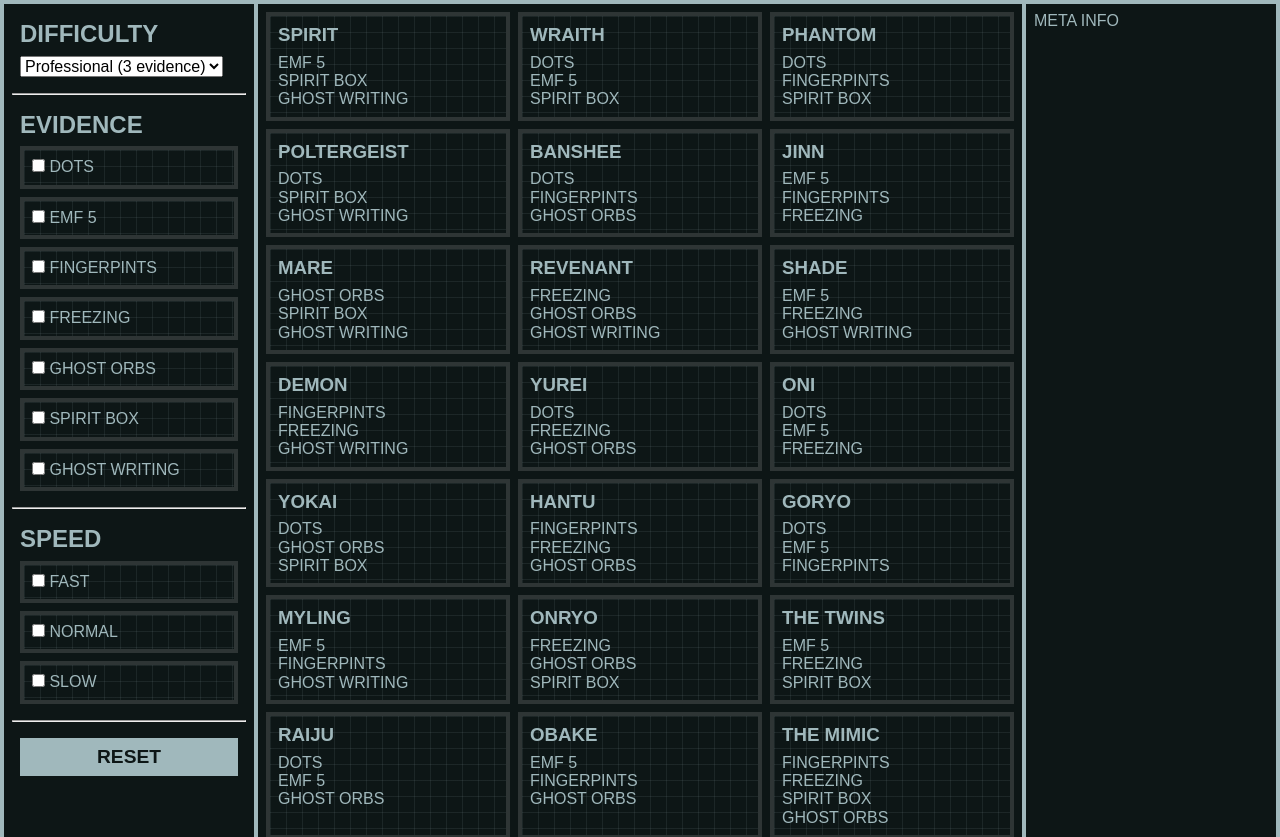
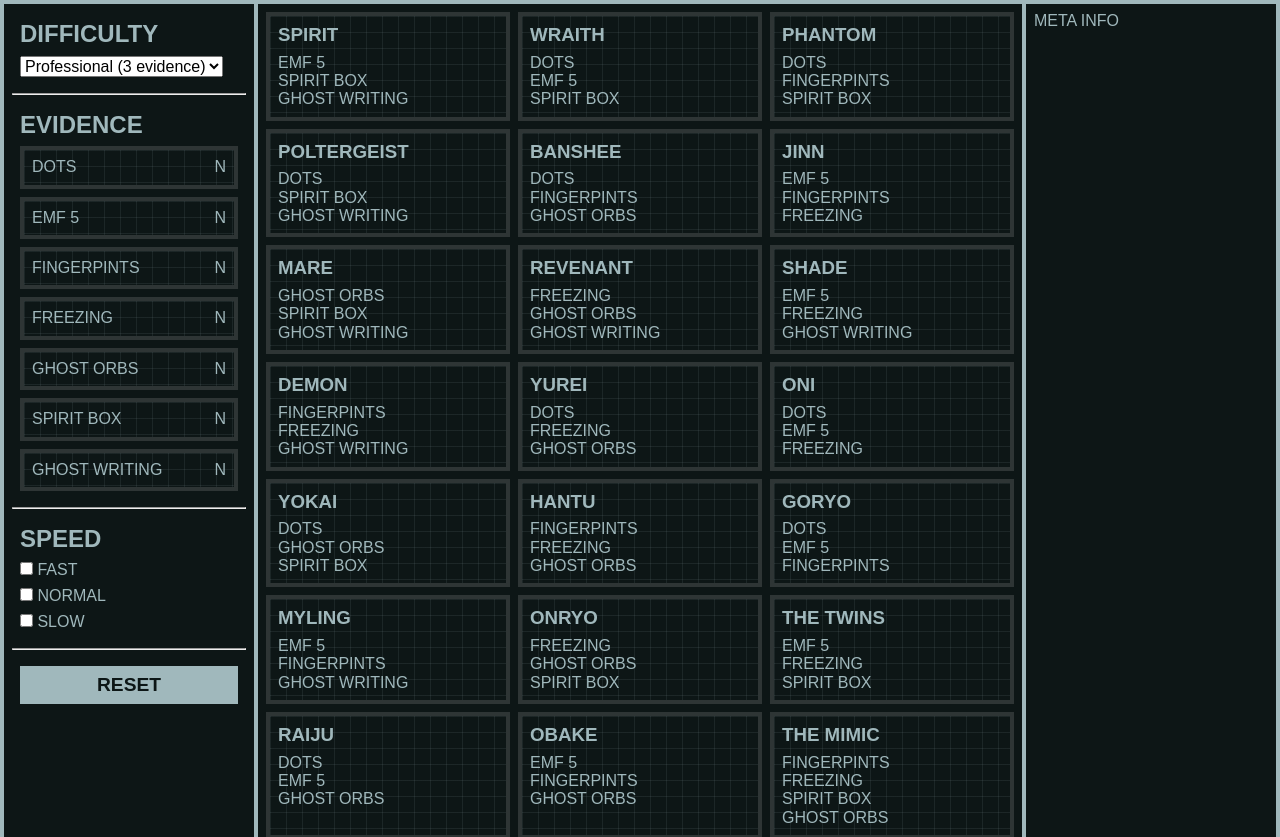
Before and after one commit to plateniteshow/phasmohelper, an Angular app: page / in a window 1280 px wide. Shown: the top 837 px of the page. Built offline with nearby package versions, Linux system fonts and the light colour scheme.

Commit message:
add box component (WIP)

```diff
--- a/src/app/app.component.html
+++ b/src/app/app.component.html
@@ -16,11 +16,15 @@
   <section class="evidence-selection">
     <h2>Evidence</h2>
     <ul>
-      <li *ngFor="let evidence of Evidence | keyvalue" class="evidence">
-        <label>
-          <input type="checkbox" (change)="toggleEvidenceSelection(evidence.value)" [checked]="isEvidenceSelected(evidence.value)" [disabled]="isEvidenceDisabled(evidence.value)">
-          {{evidence.value}}
-        </label>
+      <li *ngFor="let evidence of Evidence | keyvalue">
+        <ph-box class="evidence" (click)="toggleEvidenceSelection(evidence.value)" [disabled]="isEvidenceDisabled(evidence.value)">
+          <!-- <label>
+            <input type="checkbox" [checked]="isEvidenceSelected(evidence.value)" [disabled]="isEvidenceDisabled(evidence.value)"> -->
+          <span>{{evidence.value}}</span>
+          <!-- </label> -->
+          <!-- TODO: -->
+          <span style="float:right;">{{isEvidenceSelected(evidence.value) ? 'Y' : 'N'}}</span>
+        </ph-box>
       </li>
     </ul>
   </section>
@@ -69,14 +73,14 @@
   <!-- Ghosts -->
   <section>
     <ul class="ghost-container">
-      <li *ngFor="let ghost of filteredGhosts" class="ghost" [class.disabled]="isGhostSelected(ghost)" [class.active]="canHunt(ghost)" (click)="toggleGhostSelection(ghost)">
+      <ph-box *ngFor="let ghost of filteredGhosts" [disabled]="isGhostSelected(ghost)" (click)="toggleGhostSelection(ghost)">
         <h3>{{ghost.name}}</h3>
         <ul>
           <li *ngFor="let evidence of ghost.evidences" [class.forced-evidence]="ghost.forcedEvidence && ghost.forcedEvidence === evidence">
             {{evidence}}
           </li>
         </ul>
-      </li>
+      </ph-box>
     </ul>
   </section>
 </main>
--- a/src/app/app.component.scss
+++ b/src/app/app.component.scss
@@ -4,32 +4,6 @@ $padding-size: $grid-size / 2;
 $bg-color: #0D1616;
 $fg-color: #A0B8BC;
 $tertiary-color: #2E3535;
-
-@mixin box() {
-  background-size: $grid-size $grid-size;
-  background-image:
-    linear-gradient(to right, rgba($fg-color, .1) 1px, transparent 1px),
-    linear-gradient(to bottom, rgba($fg-color, .1) 1px, transparent 1px);
-  border: $border-size solid $tertiary-color;
-  padding: $padding-size;
-  transition: all 100ms ease;
-
-  &:hover {
-    background-color: darken($bg-color, 2);
-    transition: background-color 100ms ease;
-    cursor: pointer;
-  }
-
-  &.active {
-    // background-color: rgb(red, .25);
-    // border-color: red;
-  }
-
-  &.disabled {
-    opacity: 0.25;
-    transition: opacity 100ms ease;
-  }
-}
 
 :host {
   display: grid;
@@ -66,23 +40,32 @@ main {
   }
 
   li {
-    @include box();
     padding: 0;
   }
 
+  // label {
+  //   display: block;
+  //   padding: $padding-size;
+
+  //   &:hover {
+  //     background-color: darken($bg-color, 2);
+  //     transition: background-color 100ms ease;
+  //     cursor: pointer;
+  //   }
+
+  //   input {
+  //     // display: none;
+  //   }
+  // }
+}
+
+.evidence {
   label {
     display: block;
+    margin: -$padding-size;
     padding: $padding-size;
-
-    &:hover {
-      background-color: darken($bg-color, 2);
-      transition: background-color 100ms ease;
-      cursor: pointer;
-    }
-
-    input {
-      // display: none;
-    }
+    width: 100%;
+    pointer-events: none;
   }
 }
 
@@ -92,10 +75,6 @@ main {
   grid-column-gap: $padding-size;
   grid-row-gap: $padding-size;
   grid-auto-rows: auto;
-}
-
-.ghost {
-  @include box();
 }
 
 .forced-evidence {
--- a/src/app/app.module.ts
+++ b/src/app/app.module.ts
@@ -5,6 +5,7 @@ import { NgModule } from '@angular/core';
 
 import { AppRoutingModule } from './app-routing.module';
 import { AppComponent } from './app.component';
+import { SharedModule } from './shared/shared.module';
 
 @NgModule({
   declarations: [
@@ -16,6 +17,7 @@ import { AppComponent } from './app.component';
     CommonModule,
     FormsModule,
     ReactiveFormsModule,
+    SharedModule,
   ],
   providers: [],
   bootstrap: [AppComponent]
--- /dev/null
+++ b/src/app/shared/box/box.component.html
@@ -0,0 +1 @@
+<ng-content></ng-content>
--- /dev/null
+++ b/src/app/shared/box/box.component.scss
@@ -0,0 +1,20 @@
+:host {
+  background-image: linear-gradient(to right, rgba(#A0B8BC, .1) 1px, transparent 1px), linear-gradient(to bottom, rgba(#A0B8BC, .1) 1px, transparent 1px);
+  background-size: 16px 16px;
+  border: 4px solid #2E3535;
+  display: block;
+  padding: 8px;
+  transition: all 100ms ease;
+  user-select: none;
+
+  &:hover {
+    background-color: darken(#0D1616, 2);
+    cursor: pointer;
+    transition: background-color 100ms ease;
+  }
+
+  &.disabled {
+    opacity: 0.25;
+    transition: opacity 100ms ease;
+  }
+}
--- /dev/null
+++ b/src/app/shared/box/box.component.ts
@@ -0,0 +1,16 @@
+import { Component, HostBinding, Input } from '@angular/core';
+
+@Component({
+  selector: 'ph-box',
+  templateUrl: './box.component.html',
+  styleUrls: ['./box.component.scss']
+})
+export class BoxComponent {
+  @HostBinding('class.disabled')
+  @Input()
+  public disabled: boolean;
+
+  constructor() {
+    this.disabled = false;
+  }
+}
```
Also changed, not shown: src/app/shared/box/box.module.ts (added, +17 -0 lines), src/app/shared/shared.module.ts (added, +12 -0 lines).
